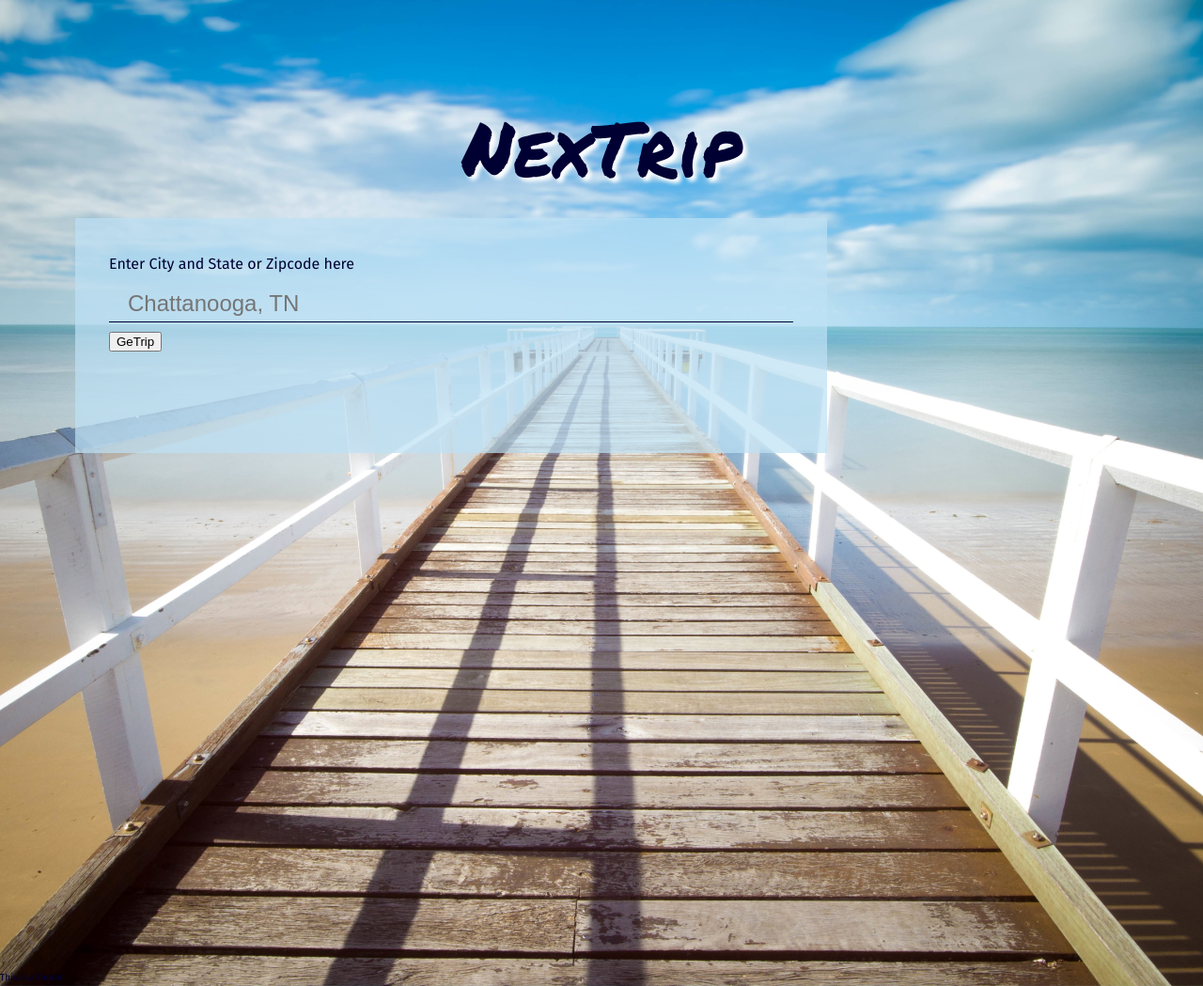
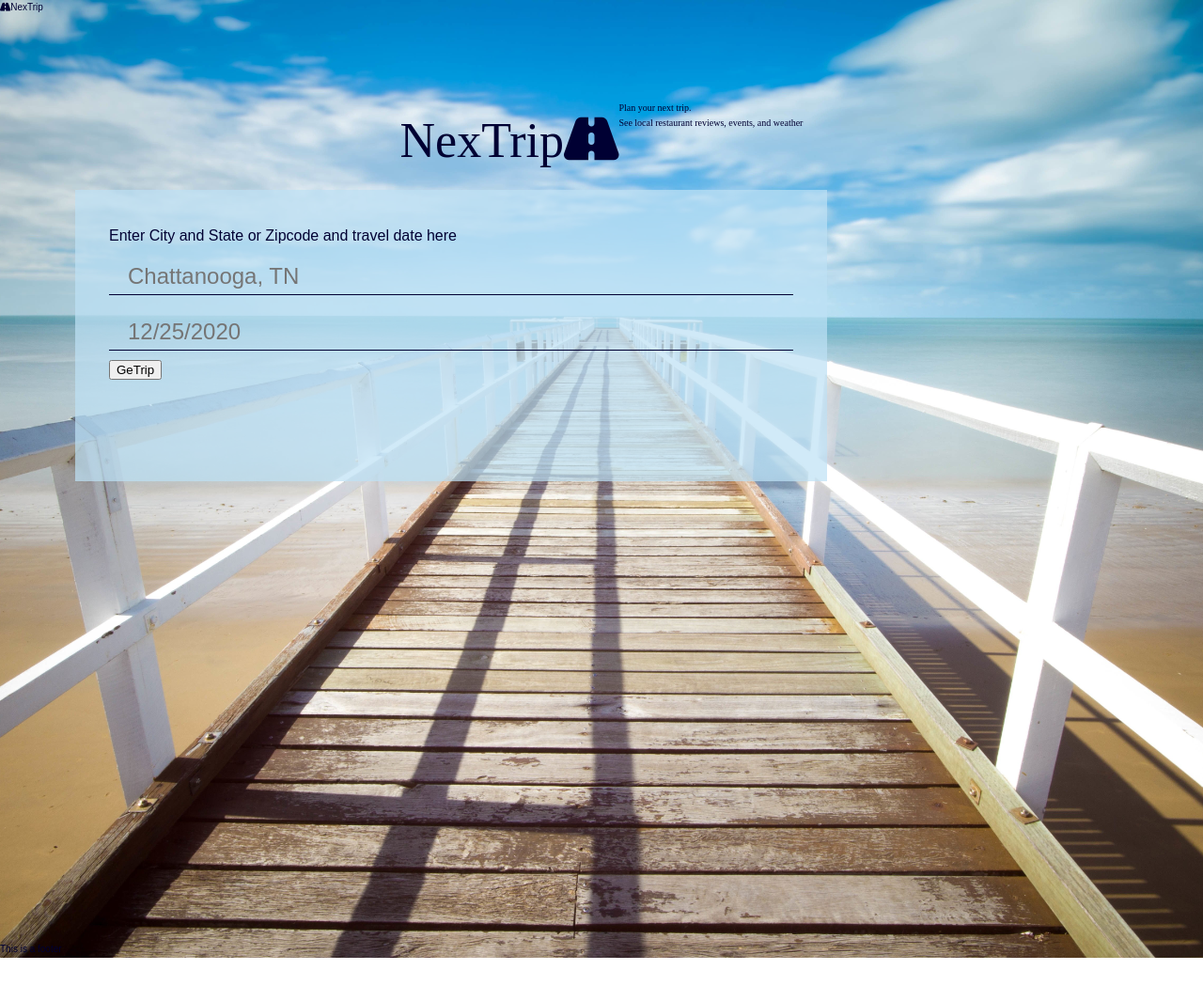
Before and after one commit to dmayes77/NexTrip-travel-app, a website built with webpack: page src/client/views/index.html in a window 1280 px wide. Shown: the whole page at 94% size. After the commit the page ends 1019 px from the top, so only its background shows below. Built offline with nearby package versions, Linux system fonts and the light colour scheme.

Commit message:
refactor: added script to use font awesome

```diff
--- a/src/client/views/index.html
+++ b/src/client/views/index.html
@@ -4,20 +4,36 @@
     <meta charset="utf-8" />
     <title>NexTrip</title>
     <link
-      href="https://fonts.googleapis.com/css2?family=Fira+Sans&family=Permanent+Marker&display=swap"
+      href="https://fonts.googleapis.com/css2?family=Open+Sans&family=Roboto&display=swap&family=Monoton&display=swap"
       rel="stylesheet"
     />
+    <script
+      src="https://kit.fontawesome.com/da39185c1c.js"
+      crossorigin="anonymous"
+    ></script>
   </head>
 
   <body>
+    <nav>
+      <div class="title"><i class="fas fa-road"></i>NexTrip</div>
+    </nav>
     <header id="header">
-      <span class="title">NexTrip</span>
+      <h1>NexTrip<i class="fas fa-road"></i></h1>
+      <h3>
+        Plan your next trip.<br />
+        See local restaurant reviews, events, and weather
+      </h3>
     </header>
 
     <main id="main-container">
       <section id="entry-container">
-        <label for="zip">Enter City and State or Zipcode here</label>
-        <input type="text" id="zip" placeholder="Chattanooga, TN" />
+        <label for="zip"
+          >Enter City and State or Zipcode and travel date here</label
+        >
+        <div id="inputArea">
+          <input type="text" id="zip" placeholder="Chattanooga, TN" />
+          <input type="text" id="date" placeholder="12/25/2020" />
+        </div>
         <button id="generate" type="submit">GeTrip</button>
       </section>
       <section id="results-container">
```
